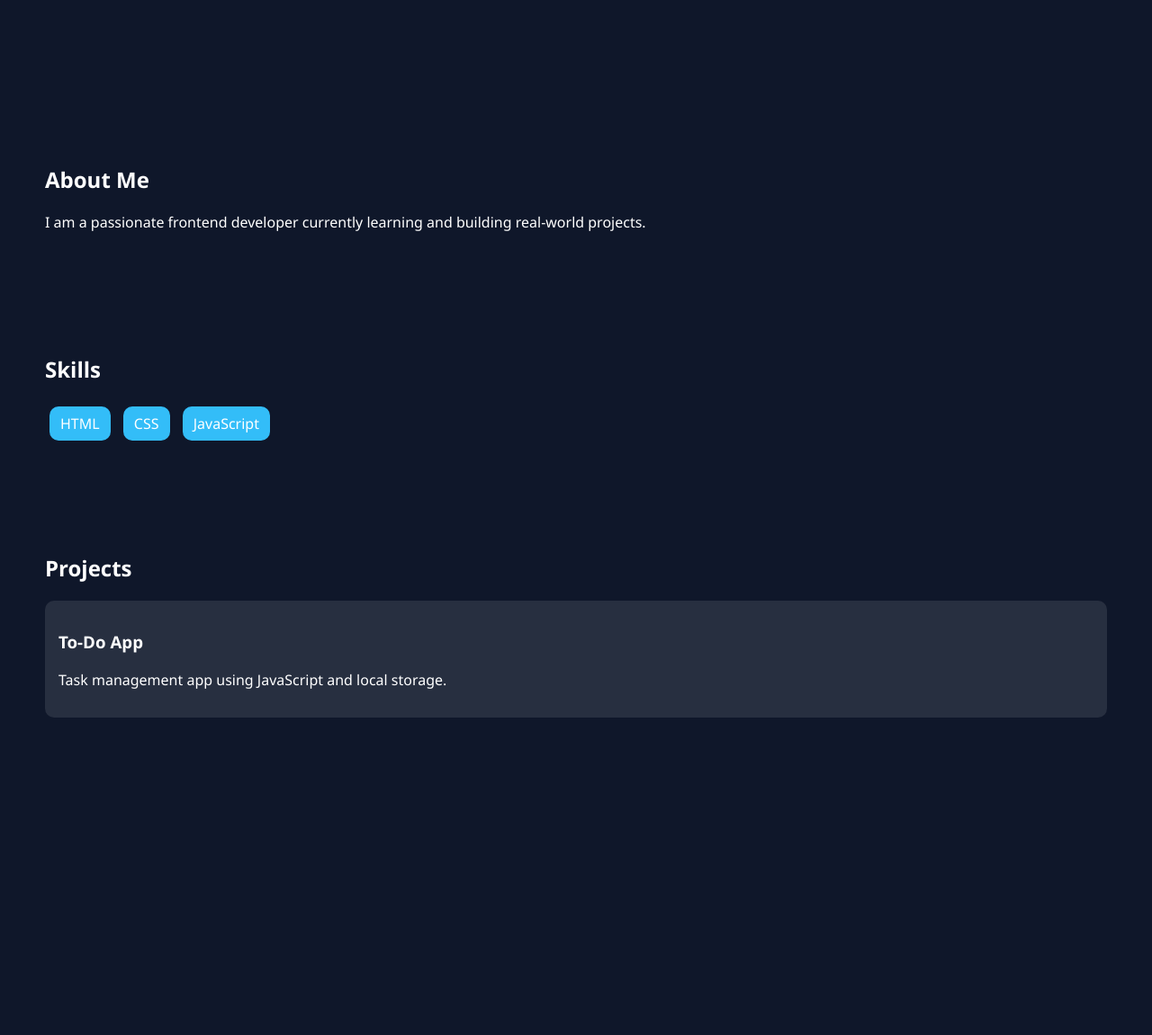
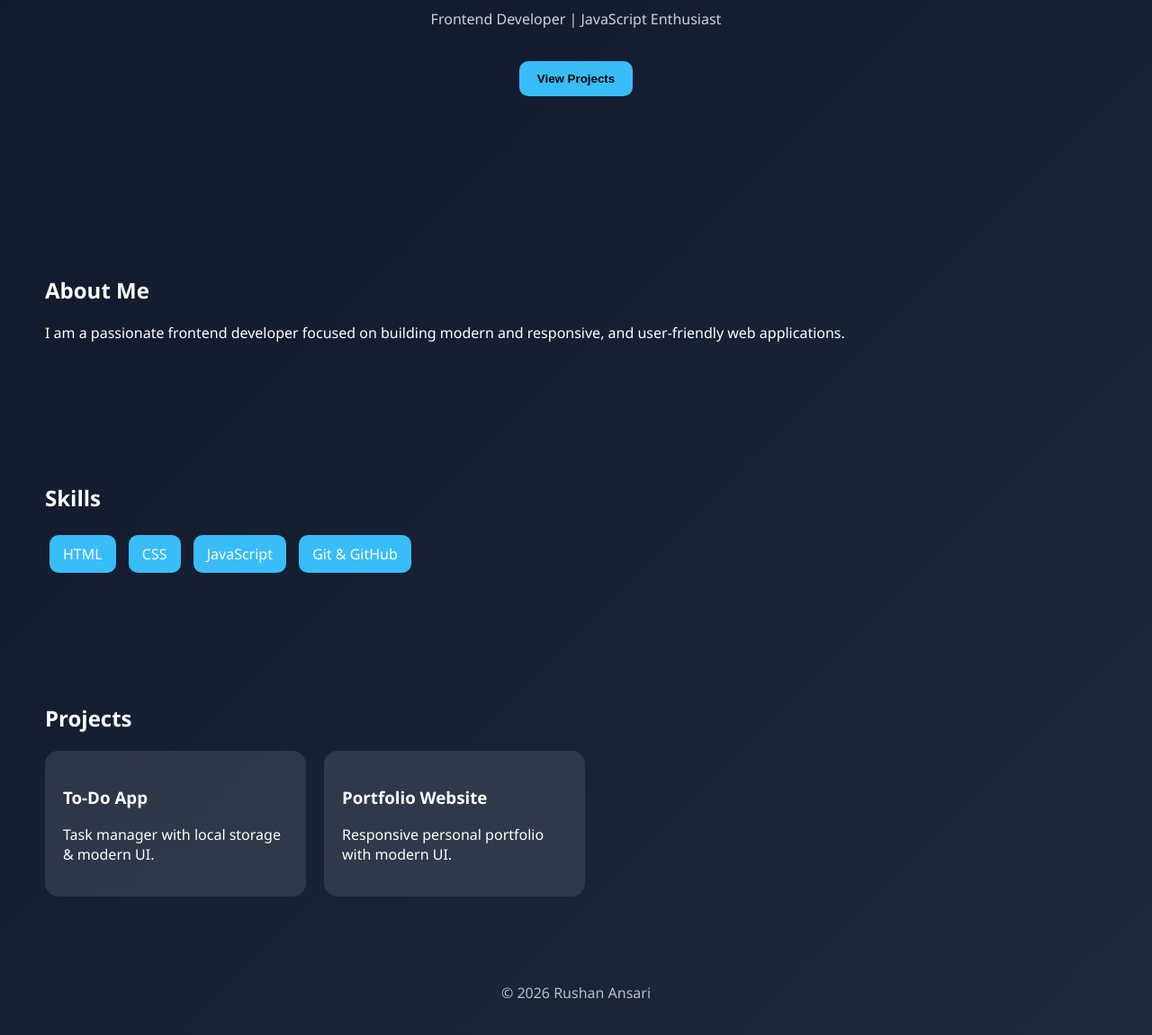
Before and after one commit to RushanAnsari/JavaScript-projects, a plain HTML site: page portfolio/index.html in a window 1280 px wide. Shown: the part 359-1510 px from the top of the page at 90% size. Before the commit the page ends 1207 px from the top, so only its background shows below. Drawn offline with Linux system fonts and the light colour scheme.

Commit message:
Final Portfolio website

```diff
--- a/portfolio/index.html
+++ b/portfolio/index.html
@@ -8,7 +8,7 @@
 </head>
 <body>
     <!-- Navbar -->
-     <nav>
+     <nav class="navbar">
         <h2>Rushan</h2>
         <ul>
             <li><a href="#about">About</a></li>
@@ -21,12 +21,13 @@
       <section class="hero">
         <h1>Hi, I'm Rushan 👋</h1>
         <p>Frontend Developer | JavaScript Enthusiast</p>
+        <button onclick="scrollToProjects()">View Projects</button>
       </section>
 
       <!-- About -->
        <section id="about">
         <h2>About Me</h2>
-        <p>I am a passionate frontend developer currently learning and building real-world projects.</p>
+        <p>I am a passionate frontend developer focused on building modern and responsive, and user-friendly web applications.</p>
        </section>
 
        <!-- skills -->
@@ -36,6 +37,7 @@
                 <span>HTML</span>
                 <span>CSS</span>
                 <span>JavaScript</span>
+                <span>Git & GitHub</span>
             </div>
         </section>
 
@@ -43,12 +45,22 @@
          <section id="projects">
             <h2>Projects</h2>
 
-            <div class="project">
+            <div class="projects-container">
+            <div class="project-card">
                 <h3>To-Do App</h3>
-                <p>Task management app using JavaScript and local storage.</p>
+                <p>Task manager with local storage & modern UI.</p>
             </div>
 
+            <div class="project-card">
+                <h3>Portfolio Website</h3>
+                <p>Responsive personal portfolio with modern UI.</p>
+            </div>
          </section>
+
+         <!-- Footer -->
+          <footer>
+            <p>© 2026 Rushan Ansari</p>
+          </footer>
          <script src="script.js"></script>
 </body>
 </html>
--- a/portfolio/script.js
+++ b/portfolio/script.js
@@ -1,8 +1,13 @@
-document.querySelectorAll("a").forEach((anchor) => {
-  anchor.addEventListener("click", function (e) {
-    e.preventDefault();
-    document
-      .querySelector(this.getAttribute("href"))
-      .scrollIntoView({ behavior: "smooth" });
-  });
+function scrollToProjects(){
+    document.getElementById("projects").scrollIntoView({
+        behavior: "smooth"
+    });
+}
+
+document.querySelectorAll('a').forEach(anchor => {
+    anchor.addEventListener('click', function(e) {
+        e.preventDefault();
+        document.querySelector(this.getAttribute('href'))
+        .scrollIntoView({behavior: 'smooth'});
+    });
 });
--- a/portfolio/style.css
+++ b/portfolio/style.css
@@ -1,25 +1,28 @@
 body{
     margin: 0;
     font-family: 'Segoe UI' , sans-serif;
-    background: #0f172a;
+    background: linear-gradient(135deg, #0f172a, #1e293b);
     color: white;
 }
 
 /* Navbar */
-nav{
+.navbar{
     display: flex;
     justify-content: space-between;
     padding: 20px 50px;
     background: rgba(255, 255, 255, 0.05);
+    backdrop-filter: blur(10px);
+    position: sticky;
+    top: 0;
 }
 
-nav ul {
+.navbar ul {
     display: flex;
     list-style: none;
     gap: 20px;
 }
 
-nav a{
+.navbar a{
     color: white;
     text-decoration: none;
 }
@@ -27,31 +30,80 @@ nav a{
 /* hero */
 .hero{
     text-align: center;
-    padding: 100px 20px;
+    padding: 120px 20px;
 }
 
 .hero h1{
-    font-size: 40px;
+    font-size: 45px;
+
+}
+
+.hero button{
+    margin-top: 20px;
+    padding: 12px 20px;
+    border: none;
+    border-radius: 10px;
+    background: #38bdf8;
+    cursor: pointer;
+    font-weight: bold;
+}
+.hero p {
+    margin-top: 10px;
+    opacity: 0.8;
 }
 
 /* sections */
 section{
-    padding: 50px;
+    padding: 60px 50px;
+
 }
 
 /* Skills */
 .skills span{
-    background: #33bdf8;
-    padding: 8px 12px;
+    background: #38bdf8;
+    padding: 10px 15px;
     margin: 5px;
     display: inline-block;
     border-radius: 10px;
 }
 
 /* Projects */
-.project{
+.projects-container{
+    display: flex;
+    gap: 20px;
+    flex-wrap: wrap;
+}
+
+.project-card{
+    width: 250px;
+    padding: 20px;
+    border-radius: 15px;
     background: rgba(255, 255, 255, 0.1);
-    padding: 15px;
-    margin-top: 10px;
-    border-radius: 10px;
+    transition: 0.3s;
 }
+.project-card:hover{
+    transform: translateY(-10px);
+
+}
+
+/* Footer */
+footer {
+    text-align: center;
+    padding: 20px;
+    opacity: 0.7;
+}
+
+@media (max-width: 768px) {
+    nav{
+        flex-direction: column;
+        align-items: center;
+    }
+
+    .hero h1 {
+        font-size: 32px;
+    }
+
+    section{
+        padding: 20px;
+    }
+}
```
